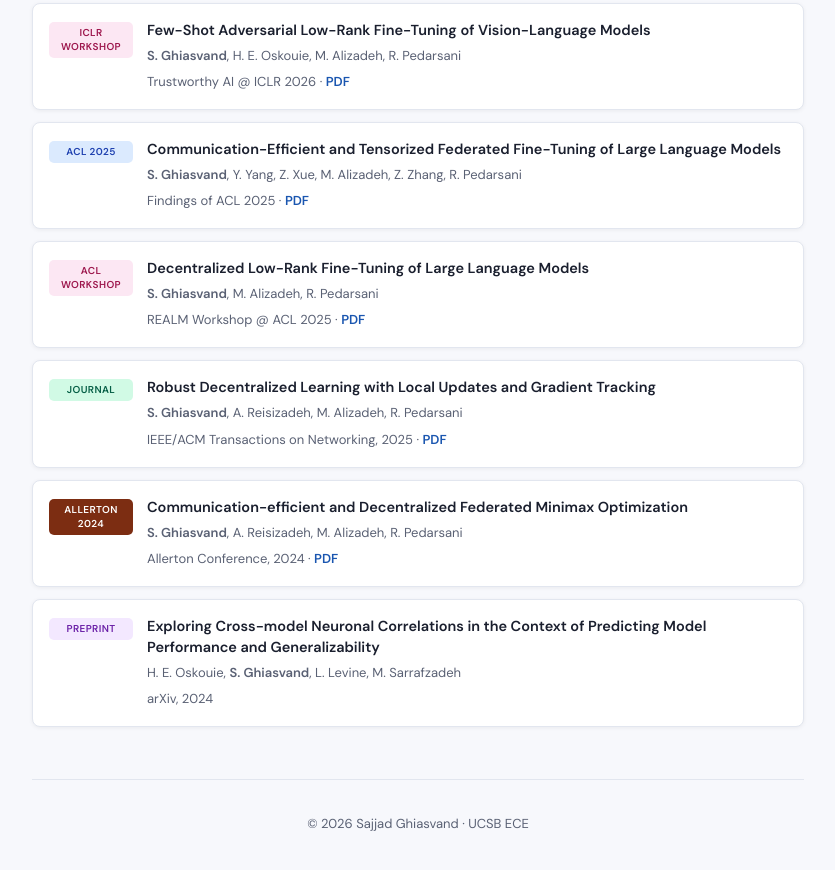
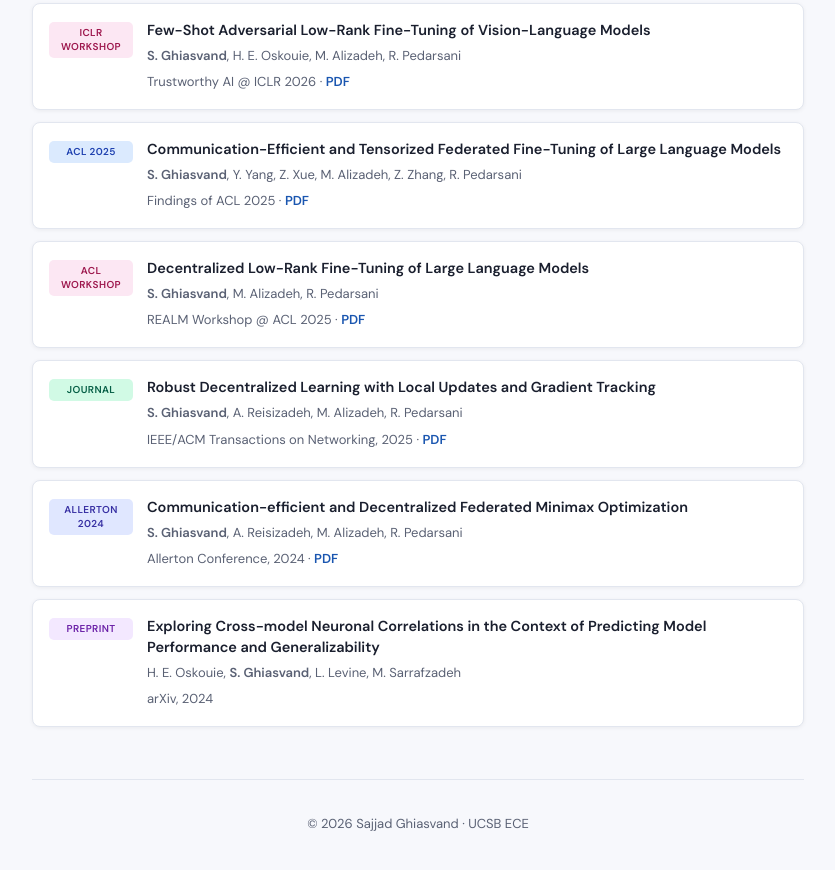
Before and after one commit to sajjad-ucsb/sajjad-ucsb.github.io, a plain HTML site: page index.html in a window 1280 px wide. Shown: the part 2503-3373 px from the top of the page, without its empty margins (252-1087 px from the left). Drawn offline with Linux system fonts and the light colour scheme.

Commit message:
Update style.css

```diff
--- a/style.css
+++ b/style.css
@@ -193,7 +193,7 @@ a:hover { color: var(--link-hover); text-decoration: underline; }
 .pub-venue.journal  { background: #d1fae5; color: #065f46; }
 .pub-venue.iclr-ws  { background: #fce7f3; color: #9d174d; }
 .pub-venue.acl-ws   { background: #fce7f3; color: #9d174d; }
-.pub-venue.allerton { background: #7c2d12; color: #ffffff; }
+.pub-venue.allerton { background: #e0e7ff; color: #3730a3; }
 .pub-venue.preprint { background: #f3e8ff; color: #6b21a8; }
 .pub-body { flex: 1; }
 .pub-title { font-weight: 600; font-size: 14.5px; color: var(--ink); margin: 0 0 4px; line-height: 1.45; }
```
